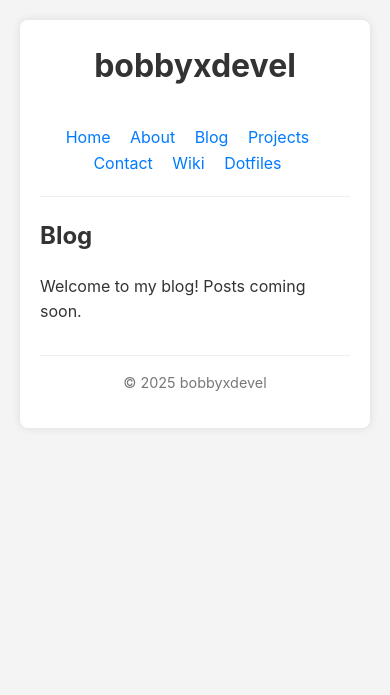
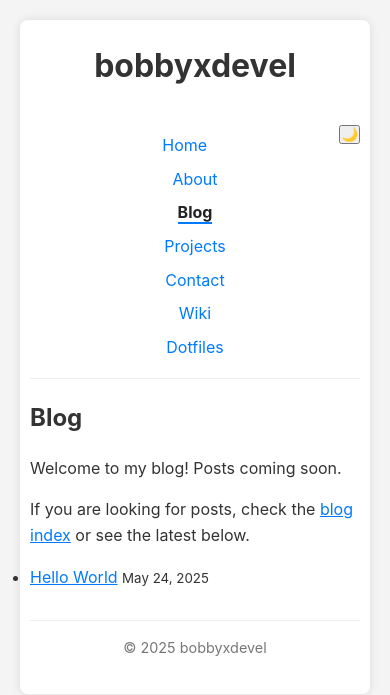
Before and after one commit to bobbyxdevel-gh/bobbyx-de, a Jekyll site: the page built from blog.md, in a window 390 px wide. Shown: the top 695 px of the page. Built offline with Jekyll 4.4.1, drawn with Linux system fonts in a browser that asks for light colours.

Commit message:
Enhance site configuration and layout
- Update Jekyll configuration with base URL for deployment
- Add Ruby gem caching to GitHub Actions workflow
- Improve README with setup instructions and contributing guidelines
- Implement dark mode toggle in layout with corresponding styles
- Add active link highlighting in navigation
- Enhance blog page to display post titles and dates dynamically
- Create initial blog post template

```diff
--- a/_config.yml
+++ b/_config.yml
@@ -3,6 +3,6 @@ email: contact@bobbyxdev.xyz
 description: >- # this means to ignore newlines until "baseurl:"
   The personal website and blog of bobbyxdevel.
 author: bobbyxdevel
-baseurl: "" # the subpath of your site, e.g. /blog
+baseurl: "/bobbyx-de" # the subpath of your site, e.g. /blog
 url: "https://bobbyxdevel-gh.github.io/bobbyx-de/" # the base hostname & protocol for your site, e.g. http://example.com
 github_username:  bobbyxdevel-gh
--- a/_layouts/default.html
+++ b/_layouts/default.html
@@ -12,15 +12,16 @@
     <div class="container">
         <header>
             <h1><a href="{{ '/' | relative_url }}">{{ site.title }}</a></h1>
+            <button id="darkModeToggle" aria-label="Toggle dark mode" style="float:right;margin-top:10px;">🌙</button>
             <nav>
                 <ul>
-                    <li><a href="{{ '/' | relative_url }}">Home</a></li>
-                    <li><a href="{{ '/about.html' | relative_url }}">About</a></li>
-                    <li><a href="{{ '/blog.html' | relative_url }}">Blog</a></li>
-                    <li><a href="{{ '/projects.html' | relative_url }}">Projects</a></li>
-                    <li><a href="{{ '/contact.html' | relative_url }}">Contact</a></li>
-                    <li><a href="{{ '/wiki.html' | relative_url }}">Wiki</a></li>
-                    <li><a href="{{ '/dotfiles.html' | relative_url }}">Dotfiles</a></li>
+                    <li><a href="{{ '/' | relative_url }}" class="{% if page.url == '/' %}active{% endif %}">Home</a></li>
+                    <li><a href="{{ '/about.html' | relative_url }}" class="{% if page.url == '/about.html' %}active{% endif %}">About</a></li>
+                    <li><a href="{{ '/blog.html' | relative_url }}" class="{% if page.url == '/blog.html' %}active{% endif %}">Blog</a></li>
+                    <li><a href="{{ '/projects.html' | relative_url }}" class="{% if page.url == '/projects.html' %}active{% endif %}">Projects</a></li>
+                    <li><a href="{{ '/contact.html' | relative_url }}" class="{% if page.url == '/contact.html' %}active{% endif %}">Contact</a></li>
+                    <li><a href="{{ '/wiki.html' | relative_url }}" class="{% if page.url == '/wiki.html' %}active{% endif %}">Wiki</a></li>
+                    <li><a href="{{ '/dotfiles.html' | relative_url }}" class="{% if page.url == '/dotfiles.html' %}active{% endif %}">Dotfiles</a></li>
                 </ul>
             </nav>
         </header>
@@ -31,6 +32,18 @@
 
         <footer>
             <p>&copy; {{ site.time | date: '%Y' }} {{ site.author }}</p>
+            <script>
+            // Dark mode toggle
+            const toggle = document.getElementById('darkModeToggle');
+            const body = document.body;
+            if (localStorage.getItem('darkMode') === 'true') {
+                body.classList.add('dark-mode');
+            }
+            toggle.onclick = function() {
+                body.classList.toggle('dark-mode');
+                localStorage.setItem('darkMode', body.classList.contains('dark-mode'));
+            };
+            </script>
         </footer>
     </div>
 </body>
--- a/assets/css/style.css
+++ b/assets/css/style.css
@@ -58,6 +58,48 @@ nav ul li a:hover {
     text-decoration: underline;
 }
 
+nav ul li a.active {
+    font-weight: bold;
+    color: #222;
+    border-bottom: 2px solid #007bff;
+}
+
+/* Dark mode styles */
+body.dark-mode {
+    background-color: #181a1b;
+    color: #e0e0e0;
+}
+body.dark-mode .container {
+    background-color: #23272a;
+    color: #e0e0e0;
+}
+body.dark-mode header,
+body.dark-mode footer {
+    border-color: #333;
+    color: #aaa;
+}
+body.dark-mode nav ul li a {
+    color: #66aaff;
+}
+body.dark-mode nav ul li a.active {
+    color: #fff;
+    border-bottom: 2px solid #66aaff;
+}
+
+/* Responsive improvements */
+@media (max-width: 600px) {
+    .container {
+        padding: 10px;
+    }
+    nav ul li {
+        display: block;
+        margin: 8px 0;
+    }
+    header, footer {
+        padding: 10px 0;
+    }
+}
+
 main {
     flex-grow: 1; /* Ensures main content takes available space, pushing footer down */
 }
--- a/blog.md
+++ b/blog.md
@@ -6,3 +6,11 @@ title: Blog
 ## Blog
 
 Welcome to my blog! Posts coming soon.
+
+If you are looking for posts, check the [blog index](/bobbyx-de/blog/) or see the latest below.
+
+<ul>
+  {% for post in site.posts %}
+    <li><a href="{{ post.url | relative_url }}">{{ post.title }}</a> <small>{{ post.date | date: "%b %d, %Y" }}</small></li>
+  {% endfor %}
+</ul>
```
Also changed, not shown: _posts/2025-05-24-hello-world.md (added, +7 -0 lines), .github/jekyll.yml, README.md.
